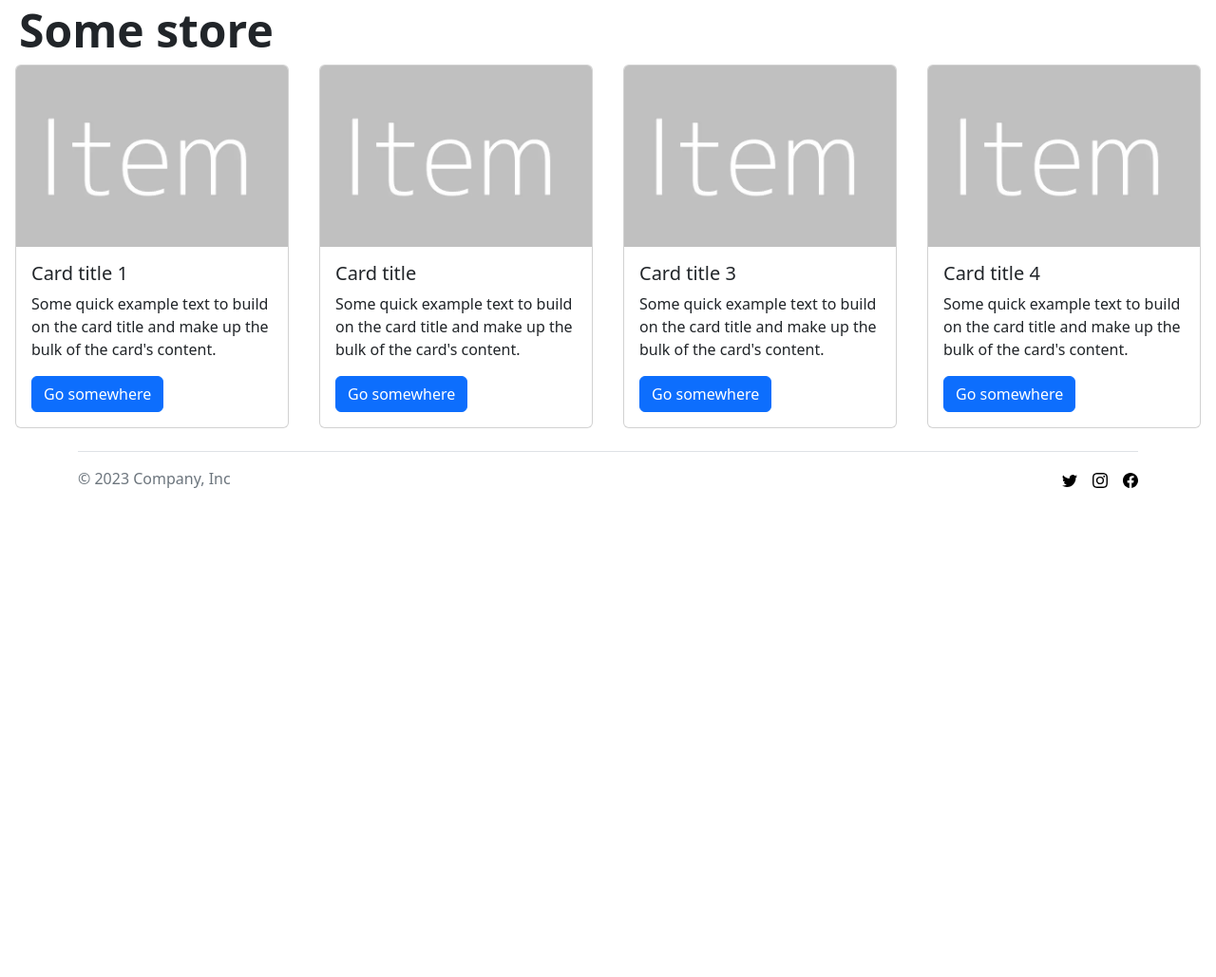
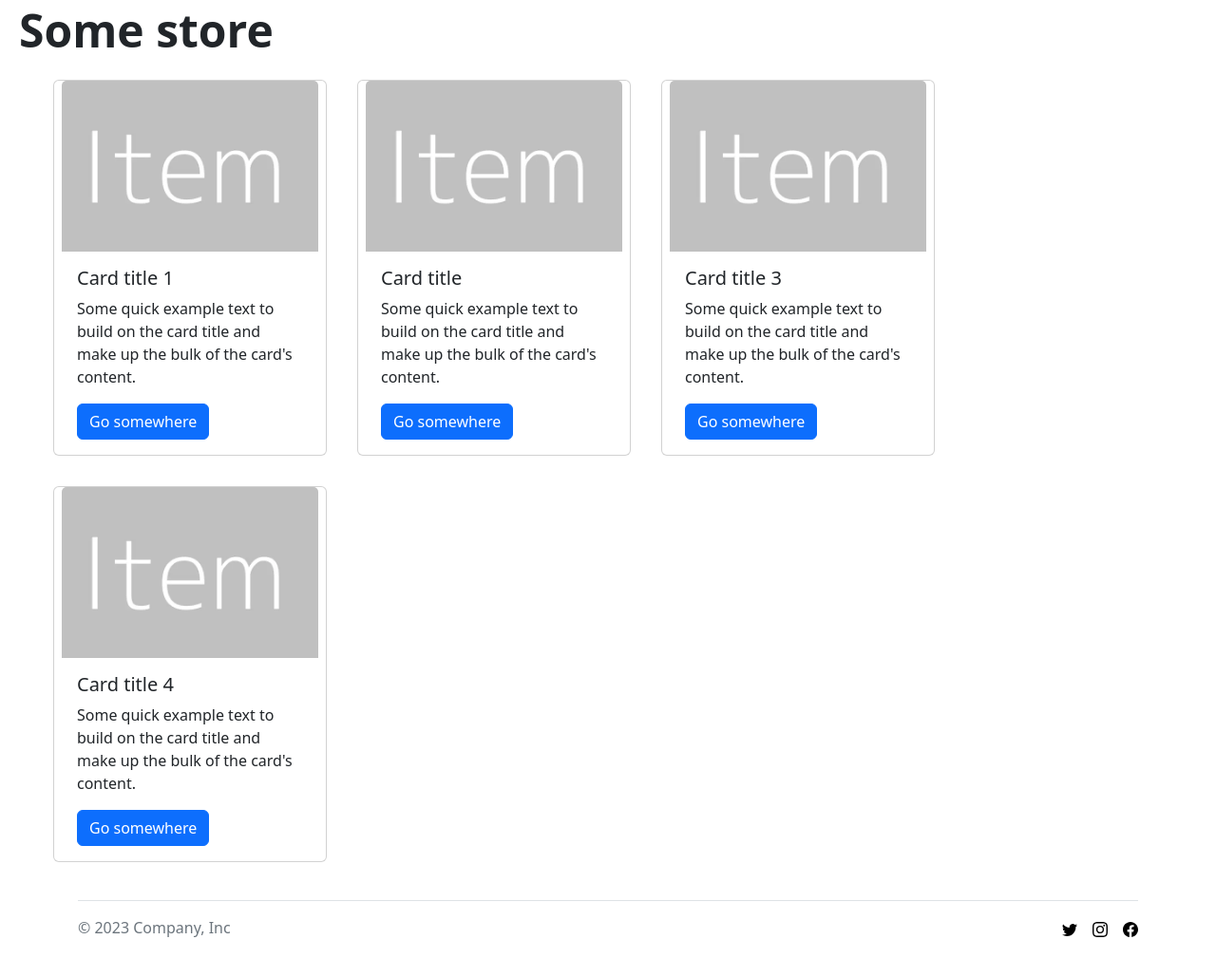
Before and after one commit to F0RRZZ/django-homework, a Django app: page /catalog/ in a window 1280 px wide. Shown: the part 116-1145 px from the top of the page at 95% size. Before the commit the page ends 630 px from the top, so only its background shows below. Run offline with Django 3.2, Linux system fonts and the light colour scheme; some libraries are stand-ins or nearby versions.

Commit message:
Edit cards

```diff
--- a/homework/templates/catalog/list.html
+++ b/homework/templates/catalog/list.html
@@ -8,8 +8,9 @@
 
 {% block content %}
 <h1 class="display-5 fw-bold" style="padding-left: 20px;">Some store</h1>
-<div style="display: flex; flex-direction: row; justify-content: space-around;">
-  <div class="card" style="width: 18rem;">
+<div class="container-fluid px-5">
+  <div class="row gx-3">
+    <div class="m-3 card col-12 col-md-6 col-xl-3" style="width: 18rem;">
       <img class="card-img-top" src="{% static 'img/dummy_image.png' %}"  alt="Card image cap">
       <div class="card-body">
         <h5 class="card-title">Card title 1</h5>
@@ -17,7 +18,7 @@
         <a href="{% url 'catalog:item-detail' 1%}" class="btn btn-primary">Go somewhere</a>
       </div>
     </div>
-  <div class="card" style="width: 18rem;">
+    <div class="m-3 card col-12 col-md-6 col-xl-3" style="width: 18rem;">
       <img class="card-img-top" src="{% static 'img/dummy_image.png' %}"  alt="Card image cap">
       <div class="card-body">
         <h5 class="card-title">Card title</h5>
@@ -25,7 +26,7 @@
         <a href="{% url 'catalog:item-detail' 2%}" class="btn btn-primary">Go somewhere</a>
       </div>
     </div>
-  <div class="card" style="width: 18rem;">
+    <div class="m-3 card col-12 col-md-6 col-xl-3" style="width: 18rem;">
       <img class="card-img-top" src="{% static 'img/dummy_image.png' %}"  alt="Card image cap">
       <div class="card-body">
         <h5 class="card-title">Card title 3</h5>
@@ -33,7 +34,7 @@
         <a href="{% url 'catalog:item-detail' 3%}" class="btn btn-primary">Go somewhere</a>
       </div>
     </div>
-  <div class="card" style="width: 18rem;">
+    <div class="m-3 card col-12 col-md-6 col-xl-3" style="width: 18rem;">
       <img class="card-img-top" src="{% static 'img/dummy_image.png' %}"  alt="Card image cap">
       <div class="card-body">
         <h5 class="card-title">Card title 4</h5>
@@ -42,4 +43,5 @@
       </div>
     </div>
   </div>
+</div>
 {% endblock %}
```
Lines whose indentation alone changed are shown as unchanged.
